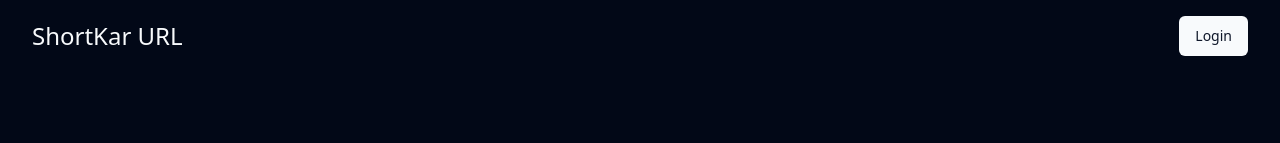
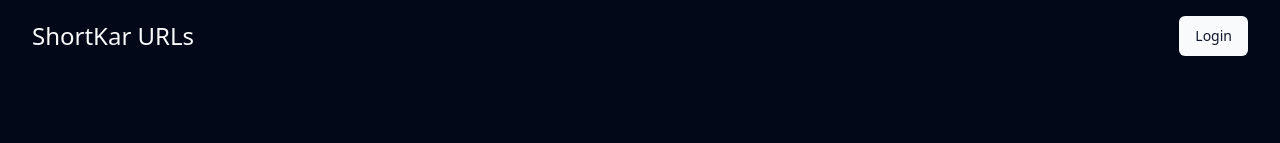
Before and after one commit to PankajAjmera1/ShortKar, a React (Vite) app: page / in a window 1280 px wide. Shown: the top 143 px of the page. Built offline with nearby package versions, Linux system fonts and the light colour scheme.

Commit message:
production check

```diff
--- a/src/components/Header.jsx
+++ b/src/components/Header.jsx
@@ -20,7 +20,7 @@ function Header() {
     <>
       <nav className='py-4 flex justify-between items-center'>
         <Link to='/'>
-          <h1 className='text-2xl'>ShortKar URL</h1>
+          <h1 className='text-2xl'>ShortKar URLs</h1>
         </Link>
         <div>
           {!user ? (
```
